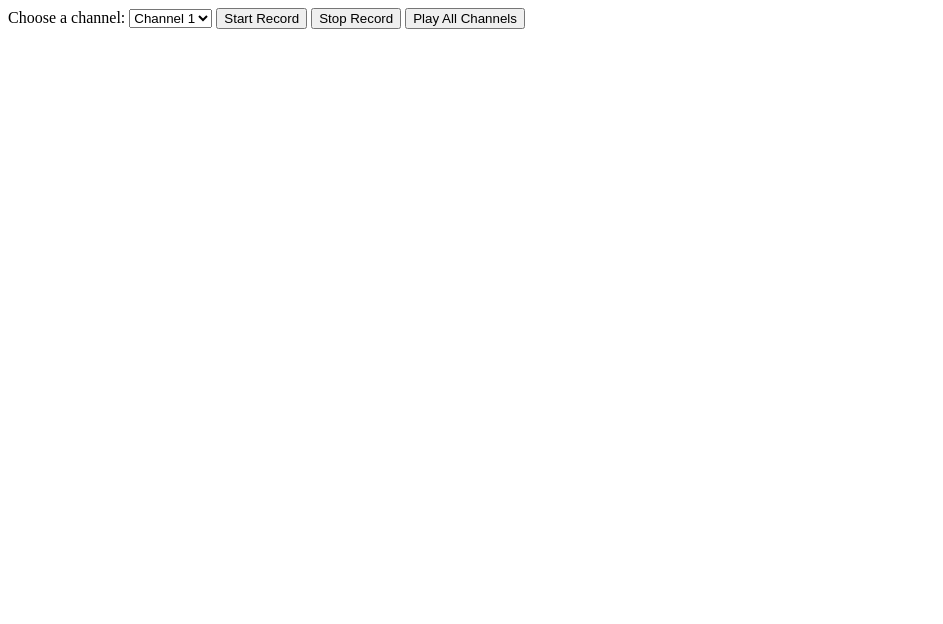
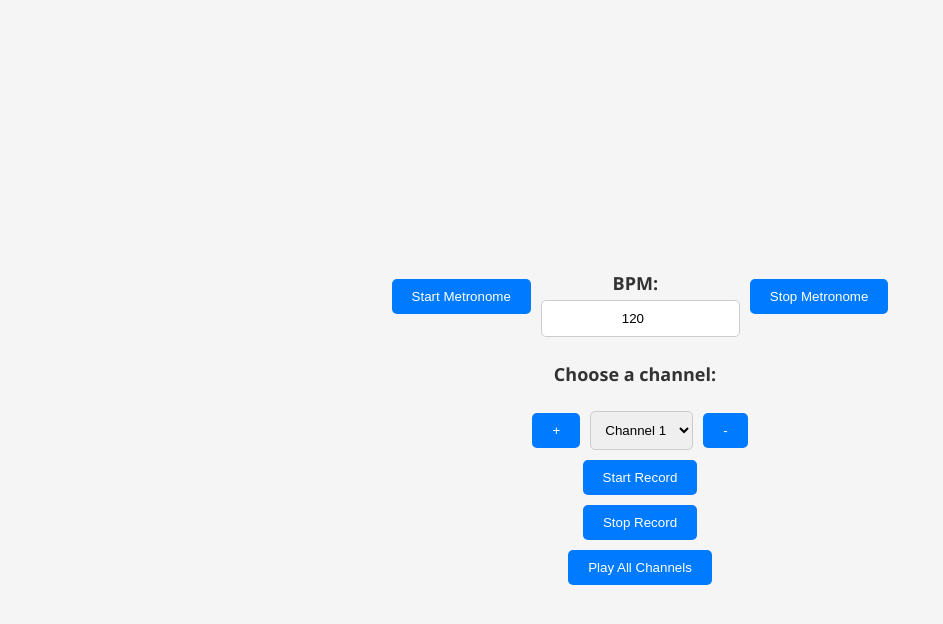
Before and after one commit to Khazaxa/JS-PROG, a plain HTML site: page Lab 3/index.html in a window 1280 px wide. Shown: the whole page, without its empty margins (0-943 px from the left). Drawn offline with Linux system fonts and the light colour scheme.

Commit message:
add style, chanels and metronome

```diff
--- a/Lab 3/index.html
+++ b/Lab 3/index.html
@@ -3,6 +3,7 @@
 <head>
     <meta charset="UTF-8">
     <meta name="viewport" content="width=device-width, initial-scale=1.0">
+    <link rel="stylesheet" href="style.css">
     <title>Lab 3</title>
 </head>
 <body>
@@ -12,13 +13,30 @@
     <audio id="tom" src="sounds/tom.wav"></audio>
     <audio id="boom" src="sounds/boom.wav"></audio>
 
+    <div class="metronome-controls">
+      <div class="metronome-selector">
+          <button id="startMetronome">Start Metronome</button>
+          <div class="bpm-controls">
+              <label for="metronomeBPM">BPM:</label>
+              <input type="number" id="metronomeBPM" value="120">
+          </div>
+          <button id="stopMetronome">Stop Metronome</button>
+      </div>
+  </div>
+
+    <div class="channel-controls">
       <label for="channelSelect">Choose a channel:</label>
+      <div class="channel-selector">
+          <button id="addChannel">+</button>
           <select id="channelSelect">
               <option value="0">Channel 1</option>
               <option value="1">Channel 2</option>
               <option value="2">Channel 3</option>
               <option value="3">Channel 4</option>
           </select>
+          <button id="removeChannel">-</button>
+      </div>
+    </div>
 
     <button id="startRecord">Start Record</button>
     <button id="stopRecord">Stop Record</button>
--- a/Lab 3/script.js
+++ b/Lab 3/script.js
@@ -10,6 +10,7 @@ document.addEventListener('DOMContentLoaded', () => {
     let recording = false;
     let recordStartTime;
     let activeChannel = 0;
+    let metronomeInterval;
 
     document.addEventListener('keydown', event => {
         if (!recording) return;
@@ -50,4 +51,30 @@ document.addEventListener('DOMContentLoaded', () => {
     document.querySelector('#channelSelect').addEventListener('change', (event) => {
         activeChannel = parseInt(event.target.value, 10);
     });
+
+    document.querySelector('#addChannel').addEventListener('click', () => {
+        channels.push([]);
+    });
+
+    function startMetronome(bpm) {
+        const beatInterval = 60000 / bpm;
+        const metronomeSound = document.querySelector('#boom');
+
+        if (metronomeInterval) clearInterval(metronomeInterval);
+        metronomeInterval = setInterval(() => {
+            metronomeSound.currentTime = 0;
+            metronomeSound.play();
+        }, beatInterval);
+    }
+
+    function stopMetronome() {
+        if (metronomeInterval) clearInterval(metronomeInterval);
+    }
+
+    document.querySelector('#startMetronome').addEventListener('click', () => {
+        const bpm = document.querySelector('#metronomeBPM').value;
+        startMetronome(bpm);
+    });
+
+    document.querySelector('#stopMetronome').addEventListener('click', stopMetronome);
 });
--- /dev/null
+++ b/Lab 3/style.css
@@ -0,0 +1,81 @@
+body, html {
+    margin: 0;
+    padding: 0;
+    box-sizing: border-box;
+    font-family: 'Segoe UI', Tahoma, Geneva, Verdana, sans-serif;
+}
+
+body {
+    background-color: #f5f5f5;
+    color: #333;
+    display: flex;
+    justify-content: center;
+    align-items: center;
+    height: 100vh;
+    flex-direction: column;
+    font-weight: bold;
+    font-size: large;
+}
+
+button {
+    background-color: #007bff;
+    color: white;
+    border: none;
+    padding: 10px 20px;
+    margin: 5px;
+    border-radius: 5px;
+    cursor: pointer;
+    transition: background-color 0.3s ease;
+}
+
+button:hover {
+    background-color: #0056b3;
+}
+
+button:active {
+    background-color: #004494;
+}
+
+input[type="number"], select {
+    padding: 10px;
+    margin: 5px;
+    border: 1px solid #ccc;
+    border-radius: 5px;
+    transition: border-color 0.3s ease;
+    text-align: center;
+}
+
+input[type="number"]:focus, select:focus {
+    border-color: #007bff;
+}
+
+label {
+    margin-right: 10px;
+}
+
+div {
+    margin-top: 20px;
+}
+
+.audio-controls {
+    display: none;
+}
+
+.channel-controls, .metronome-controls {
+    display: flex;
+    flex-direction: column;
+    align-items: center;
+}
+
+.metronome-selector, .channel-selector {
+    display: flex;
+    justify-content: space-between;
+    align-items: center;
+    width: 100%;
+}
+
+.bpm-controls {
+    display: flex;
+    flex-direction: column;
+    align-items: center;
+}
```
Lines whose indentation alone changed are shown as unchanged.
